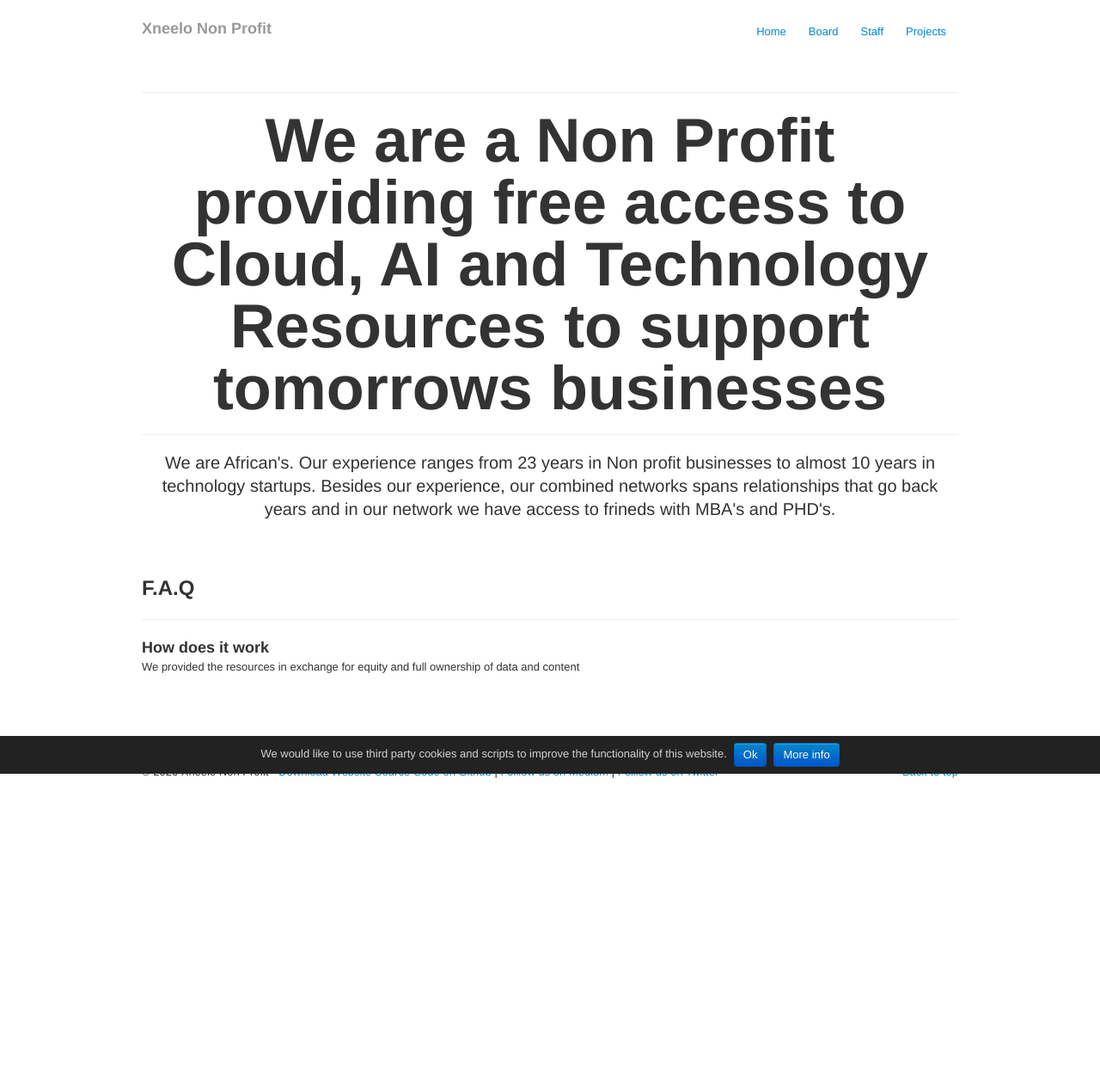
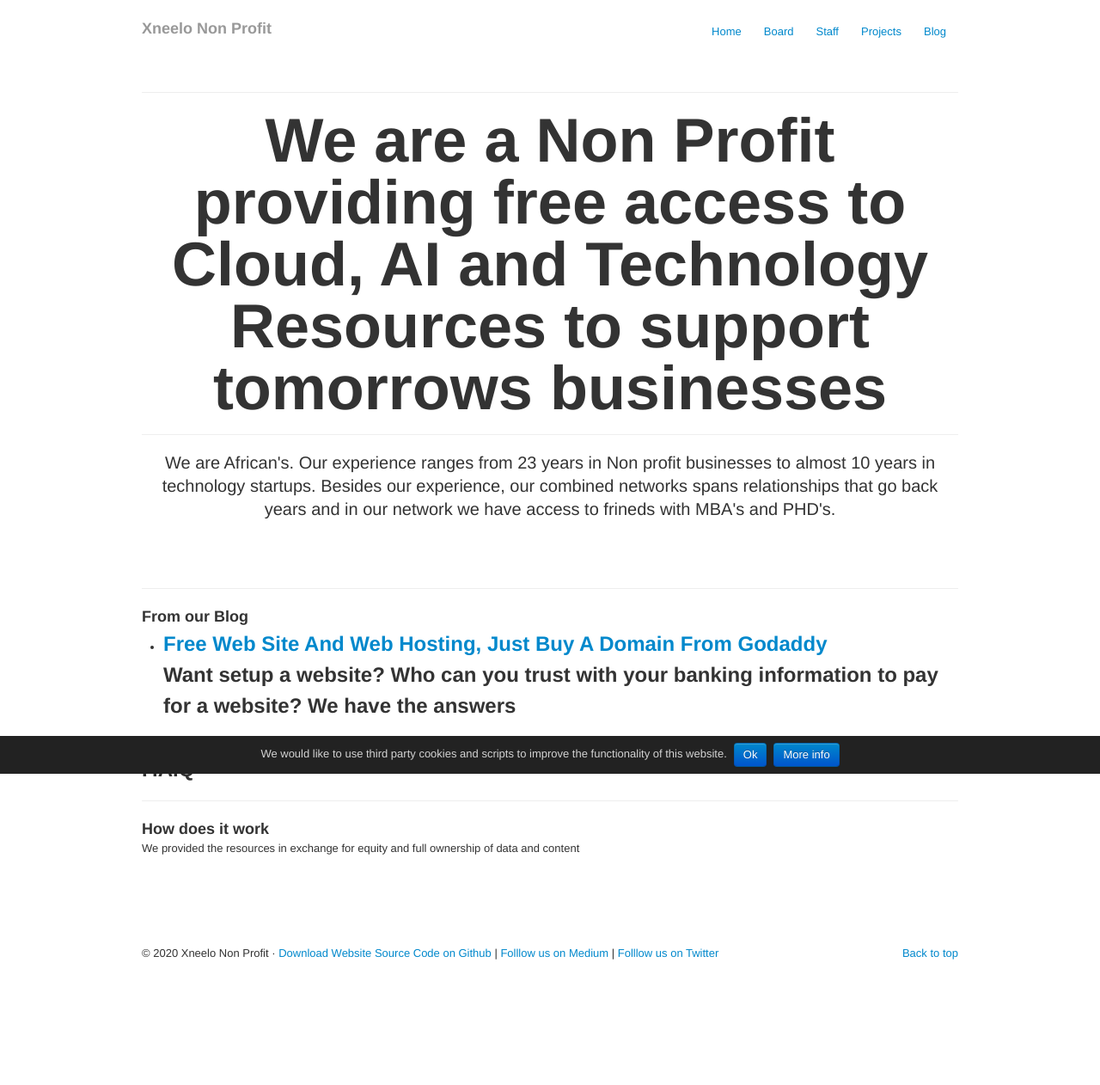
Before and after one commit to xneeloorg/xneelo-org, a Jekyll site: the page built from index.html, in a window 1280 px wide. Shown: the whole page at 86% size. Built offline with Jekyll 4.4.1, drawn with Linux system fonts in a browser that asks for light colours; before the commit the page ends 1051 px from its top, so only the background shows below that.

Commit message:
Add a blog for SEO

```diff
--- a/_includes/navbar.html
+++ b/_includes/navbar.html
@@ -6,7 +6,7 @@
       <li><a href="/board.html">Board</a></li>
       <li><a href="/staff.html">Staff</a></li>
       <li><a href="/projects.html">Projects</a></li>
-
+      <li><a href="/blog.html">Blog</a></li>
     </ul>
     <a href="/"><h3 class="muted">{{site.title}}</h3></a>
   </div>
--- /dev/null
+++ b/_posts/2020-07-29-Free-Web-Site-and-Web-Hosting,-Just-buy-a-Domain-from-Godaddy.html
@@ -0,0 +1,8 @@
+---
+layout: default
+author: eshaam
+---
+<div class="container-narrow">
+  <h2>Want setup a website? Who can you trust with your banking information to pay for a website? We have the answers
+  </h2>
+</div>
--- a/index.html
+++ b/index.html
@@ -15,7 +15,22 @@ title: Home
     </p>
   </div>
 
+  <div class="row-fluid">
+    <div class="span12">
+      <hr>
+      <h3>From our Blog</h3>
+      <ul>
+        {% for post in site.posts %}
+          <li>
+            <h2><a href="{{ post.url }}">{{ post.title }}</a></h2>
+            {{ post.excerpt }}
+          </li>
+        {% endfor %}
+      </ul>
+      <hr>
 
+    </div>
+  </div>
   <div class="row-fluid">
     <div class="span12">
       <h2> F.A.Q</h2>
```
Also changed, not shown: blog.html (added, +19 -0 lines), _layouts/post.html (added).
